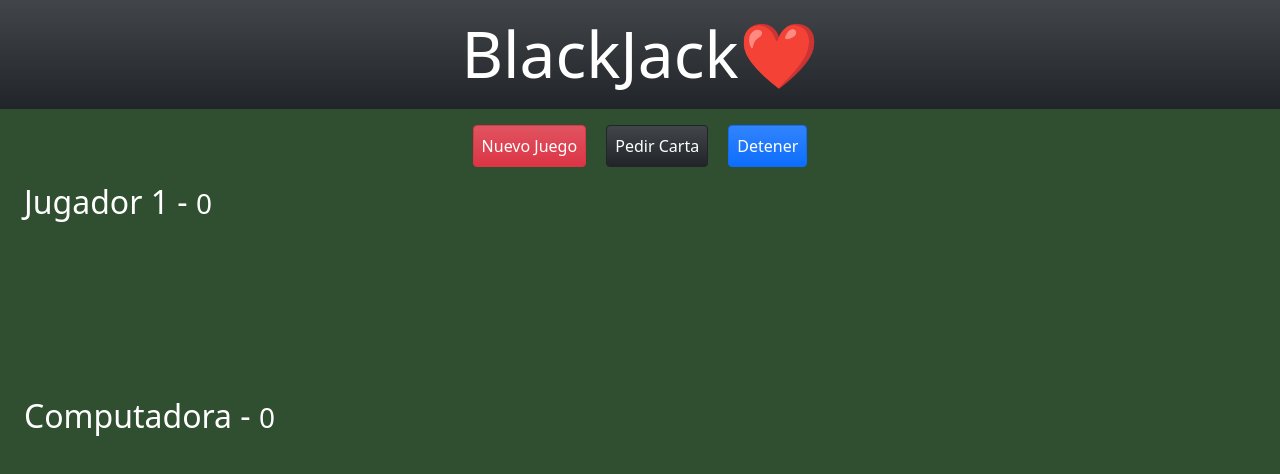
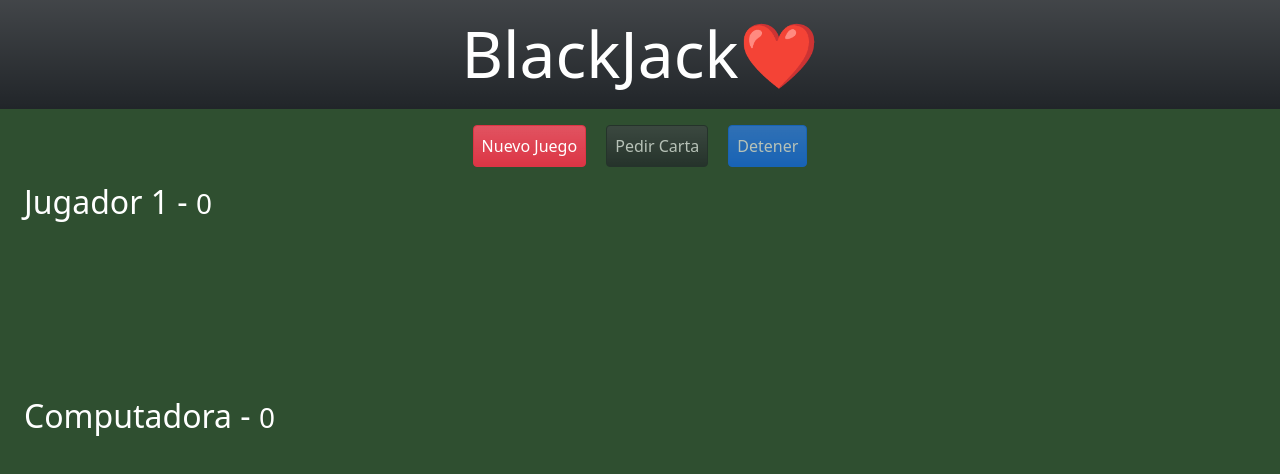
Before and after one commit to Nahuel-DevOne/blackjack, a plain HTML site: page index.html in a window 1280 px wide. Drawn offline with Linux system fonts and the light colour scheme.

Commit message:
project completed

```diff
--- a/index.html
+++ b/index.html
@@ -18,8 +18,8 @@
     <div class="row mt-2">
         <div id="divBotones" class="col text-center">
             <button id="btnNuevo" class="btn btn-danger bg-gradient text-center p-2 m-2 ">Nuevo Juego</button>
-            <button id="btnPedir" class="btn btn-dark bg-gradient text-center p-2 m-2">Pedir Carta</button>
-            <button id="btnDetener" class="btn btn-primary bg-gradient text-center p-2 m-2">Detener</button>
+            <button id="btnPedir" disabled="disabled" class="btn btn-dark bg-gradient text-center p-2 m-2">Pedir Carta</button>
+            <button id="btnDetener" disabled="disabled" class="btn btn-primary bg-gradient text-center p-2 m-2">Detener</button>
         </div>
     </div>
 
```
Also changed, not shown: assets/js/juego.js (+1 -8 lines).
